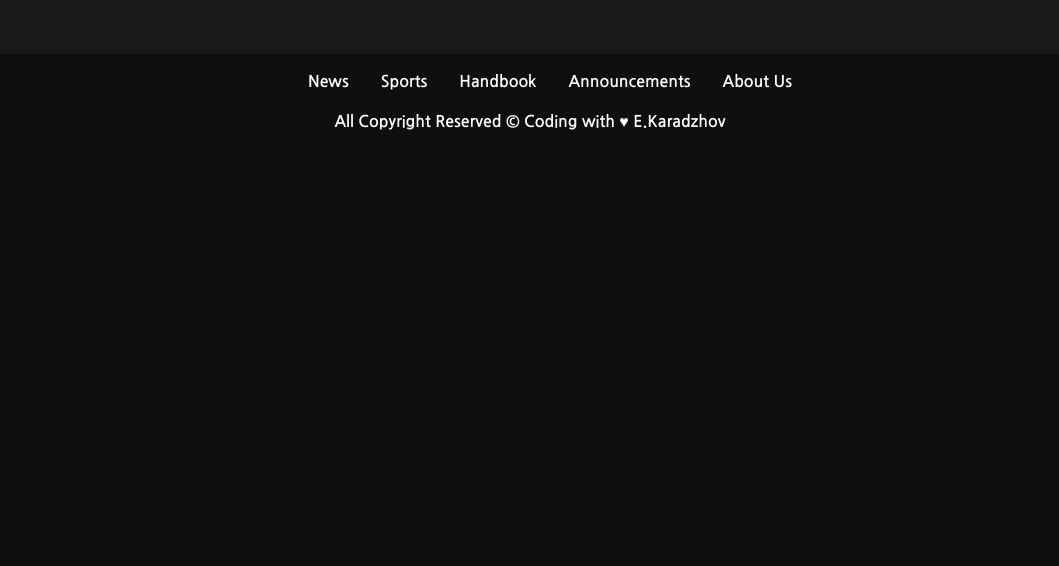
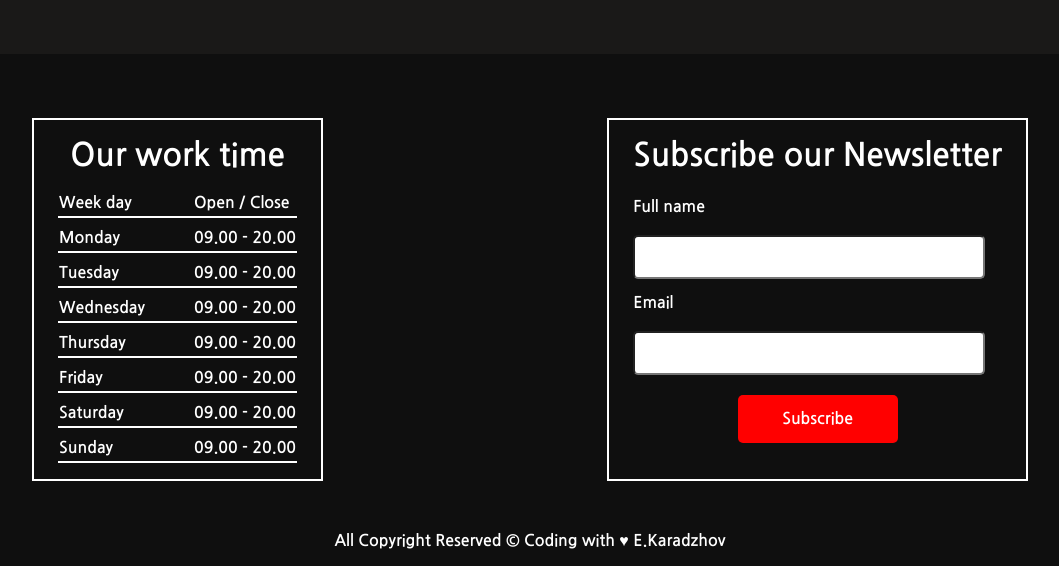
Before and after one commit to LostHell/Project-Defence-Dec-2020, an Angular app: page / in a window 1280 px wide. Shown: the part 1838-2404 px from the top of the page, without its empty margins (110-1169 px from the left). Before the commit the page ends 1988 px from the top, so only its background shows below. Built offline with nearby package versions, Linux system fonts and the light colour scheme.

Commit message:
Updated Footer

```diff
--- a/apps/news-app/src/app/components/footer/footer.component.html
+++ b/apps/news-app/src/app/components/footer/footer.component.html
@@ -1,24 +1,75 @@
 <footer>
   <section>
-    <nav>
-      <ul>
-        <li>
-          <a routerLink="/news">News</a>
-        </li>
-        <li>
-          <a routerLink="/sports">Sports</a>
-        </li>
-        <li>
-          <a routerLink="/handbook">Handbook</a>
-        </li>
-        <li>
-          <a routerLink="/announcements">Announcements</a>
-        </li>
-        <li>
-          <a href="#">About Us</a>
-        </li>
-      </ul>
-    </nav>
+    <!--    <nav>-->
+    <!--      <ul>-->
+    <!--        <li>-->
+    <!--          <a routerLink="/news">News</a>-->
+    <!--        </li>-->
+    <!--        <li>-->
+    <!--          <a routerLink="/sports">Sports</a>-->
+    <!--        </li>-->
+    <!--        <li>-->
+    <!--          <a routerLink="/handbook">Handbook</a>-->
+    <!--        </li>-->
+    <!--        <li>-->
+    <!--          <a routerLink="/announcements">Announcements</a>-->
+    <!--        </li>-->
+    <!--        <li>-->
+    <!--          <a href="#">About Us</a>-->
+    <!--        </li>-->
+    <!--      </ul>-->
+    <!--    </nav>-->
+    <article class="work-time">
+      <h2>Our work time</h2>
+      <table>
+        <thead>
+        <tr>
+          <th>Week day</th>
+          <th>Open / Close</th>
+        </tr>
+        </thead>
+        <tbody>
+        <tr>
+          <td>Monday</td>
+          <td>09.00 - 20.00</td>
+        </tr>
+        <tr>
+          <td>Tuesday</td>
+          <td>09.00 - 20.00</td>
+        </tr>
+        <tr>
+          <td>Wednesday</td>
+          <td>09.00 - 20.00</td>
+        </tr>
+        <tr>
+          <td>Thursday</td>
+          <td>09.00 - 20.00</td>
+        </tr>
+        <tr>
+          <td>Friday</td>
+          <td>09.00 - 20.00</td>
+        </tr>
+        <tr>
+          <td>Saturday</td>
+          <td>09.00 - 20.00</td>
+        </tr>
+        <tr>
+          <td>Sunday</td>
+          <td>09.00 - 20.00</td>
+        </tr>
+        </tbody>
+      </table>
+    </article>
+    <article class="subscribe">
+      <form action="">
+        <h2>Subscribe our Newsletter</h2>
+        <label for="fullname">Full name</label>
+        <input type="text" id="fullname">
+        <label for="email">Email</label>
+        <input type="text" id="email">
+        <input type="button" value="Subscribe">
+      </form>
+    </article>
   </section>
   <p>All Copyright Reserved &copy; Coding with &hearts; E.Karadzhov</p>
 </footer>
--- a/apps/news-app/src/app/components/footer/footer.component.scss
+++ b/apps/news-app/src/app/components/footer/footer.component.scss
@@ -1,57 +1,151 @@
 footer {
   margin-top: 1rem;
-  text-align: center;
 
-  nav {
+  h2 {
+    text-align: center;
+  }
+
+  section {
     display: flex;
-    justify-content: center;
+    justify-content: space-around;
+    padding-top: 2rem;
 
-    ul {
-      list-style: none;
-      display: flex;
-      align-items: center;
+    .work-time {
+      border: 2px solid white;
+      padding: 1rem 1.5rem;
+      margin: 1rem;
 
-      li {
-        padding: 0 1rem;
+      tr {
+        border-bottom: 2px solid white;
+      }
+
+      th:not(:last-child), td:not(:last-child) {
+        padding-right: 3rem;
+      }
+
+      th, td {
+        padding-top: 0.5rem;
+      }
+    }
+
+    .subscribe {
+      margin: 1rem;
+
+      form {
+        display: flex;
+        flex-direction: column;
+        border: 2px solid white;
+        padding: 1rem 1.5rem;
+
+        label {
+          padding: 0.75rem 0 0.5rem 0;
+        }
+
+        input:not(:last-child) {
+          width: 22rem;
+          padding: 0.5rem;
+          border-radius: 5px;
+        }
+
+        input:last-child {
+          margin: 1.25rem auto;
+          width: 10rem;
+          color: white;
+          font-size: 16px;
+          background-color: red;
+          border: none;
+          border-radius: 5px;
+          padding: 0.75rem;
+        }
+
+        input:last-child:hover {
+          background-color: greenyellow;
+          transition: background-color 0.2s, color 0.2s;
+          cursor: pointer;
+          color: #0f0f0f;
+        }
       }
     }
   }
 
-  a {
-    text-decoration: none;
-    color: white;
+  p {
+    padding-top: 2rem;
+    text-align: center;
   }
 
-  a:hover {
-    color: greenyellow;
-    border-bottom: 2px solid orange;
-    transition: color 0.2s;
-  }
+  //nav {
+  //  display: flex;
+  //  justify-content: center;
+  //
+  //  ul {
+  //    list-style: none;
+  //    display: flex;
+  //    align-items: center;
+  //
+  //    li {
+  //      padding: 0 1rem;
+  //    }
+  //  }
+  //}
+
+  //a {
+  //  text-decoration: none;
+  //  color: white;
+  //}
+  //
+  //a:hover {
+  //  color: greenyellow;
+  //  border-bottom: 2px solid orange;
+  //  transition: color 0.2s;
+  //}
 }
 
-@media only screen and (max-width: 786px) {
-  ul {
-    padding: 0;
-    flex-wrap: wrap;
-    justify-content: center;
 
-    li {
-      margin: 1.5rem;
+@media (max-width: 786px) {
+  footer {
+    section {
+      flex-wrap: wrap-reverse;
+
+      .work-time{
+        table{
+          width: 15.5rem;
+        }
+      }
+
+      .subscribe {
+        form {
+          max-width: 19rem;
+
+          input:not(:last-child) {
+            width: 15.5rem;
+          }
+        }
+      }
     }
   }
-
-  a {
-    padding: 0.5rem;
-  }
+  //  ul {
+  //    padding: 0;
+  //    flex-wrap: wrap;
+  //    justify-content: center;
+  //
+  //    li {
+  //      margin: 1.5rem;
+  //    }
+  //  }
+  //
+  //  a {
+  //    padding: 0.5rem;
+  //  }
 }
 
-@media only screen and (max-width: 400px) {
-  header {
-    flex-direction: column;
-    align-items: center;
-  }
-
-  ul {
-    flex-direction: column;
-  }
-}
+//
+//@media only screen and (max-width: 400px) {
+//  header {
+//    flex-direction: column;
+//    align-items: center;
+//  }
+//
+//  ul {
+//    flex-direction: column;
+//  }
+//}
```
